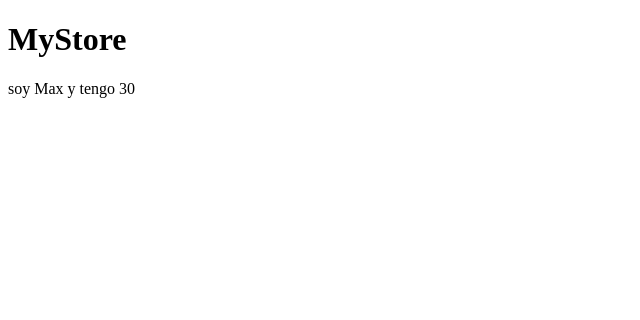
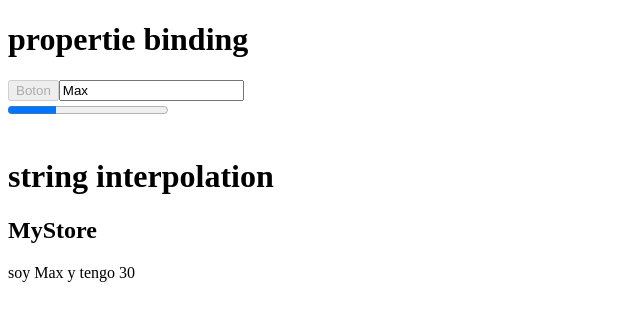
Before and after one commit to geffrys/angularStore, an Angular app: page / in a window 1280 px wide. Shown: the top 320 px of the page, without its empty margins (0-640 px from the left). Built offline with nearby package versions, Linux system fonts and the light colour scheme.

Commit message:
property binding

```diff
--- a/src/app/app.component.html
+++ b/src/app/app.component.html
@@ -1,6 +1,19 @@
+
+<h1>propertie binding</h1>
 <div>
-  <h1>
+  <button [disabled]="getIsDisabled">Boton</button>
+  <input type="text" [value]="getName">
+</div>
+<div>
+  <progress max="100" [value]="getAge"></progress>
+</div>
+
+<br>
+
+<h1>string interpolation</h1>
+<div>
+  <h2>
     {{getTitle}}
-  </h1>
+  </h2>
   <p>soy {{getName}} y tengo {{getAge}}</p>
 </div>
--- a/src/app/app.component.ts
+++ b/src/app/app.component.ts
@@ -9,6 +9,7 @@ export class AppComponent {
   private title = 'MyStore';
   private name = 'Max';
   private age = 30;
+  private isDisabled = true;
   get getTitle() {
     return this.title;
   }
@@ -18,4 +19,7 @@ export class AppComponent {
   get getAge() {
     return this.age;
   }
+  get getIsDisabled() {
+    return this.isDisabled;
+  }
 }
```
